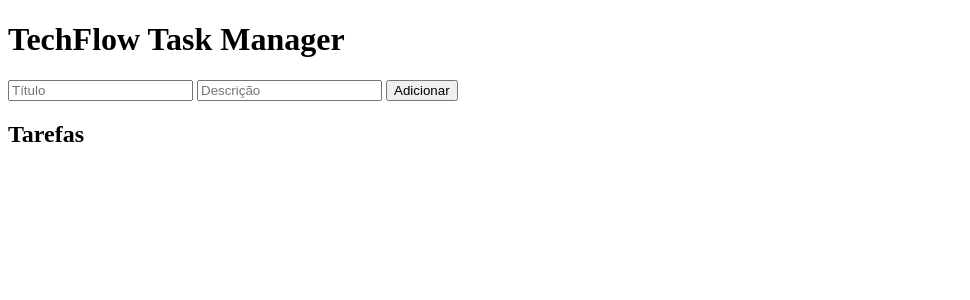
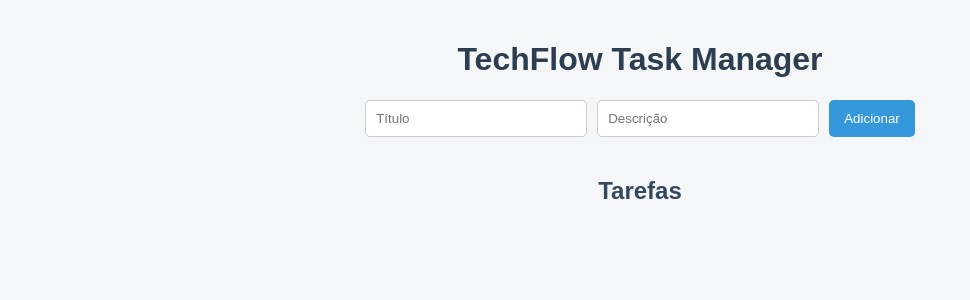
Before and after one commit to PedroVitor86/Trabalho-Construindo-um-Projeto-gil-no-GitHub-, a Flask app: page / in a window 1280 px wide. Shown: the top 300 px of the page, without its empty margins (0-970 px from the left). Run offline with Flask 3, Linux system fonts and the light colour scheme; data that the repository does not hold is empty.

Commit message:
feat: estilizando a home page

```diff
--- a/techflow-taskmanager-project/src/templates/index.html
+++ b/techflow-taskmanager-project/src/templates/index.html
@@ -3,6 +3,79 @@
 <head>
   <meta charset="utf-8"/>
   <title>TechFlow Task Manager</title>
+  <style>
+    body {
+      font-family: Arial, sans-serif;
+      background-color: #f4f6f8;
+      margin: 0;
+      padding: 20px;
+    }
+
+    h1 {
+      color: #2c3e50;
+      text-align: center;
+    }
+
+    form {
+      margin-bottom: 20px;
+      display: flex;
+      gap: 10px;
+      justify-content: center;
+    }
+
+    input {
+      padding: 10px;
+      border: 1px solid #ccc;
+      border-radius: 5px;
+      width: 200px;
+    }
+
+    button {
+      padding: 10px 15px;
+      background-color: #3498db;
+      color: white;
+      border: none;
+      border-radius: 5px;
+      cursor: pointer;
+    }
+
+    button:hover {
+      background-color: #2980b9;
+    }
+
+    h2 {
+      color: #34495e;
+      margin-top: 40px;
+      text-align: center;
+    }
+
+    ul {
+      list-style: none;
+      padding: 0;
+      max-width: 600px;
+      margin: auto;
+    }
+
+    li {
+      background-color: white;
+      padding: 15px;
+      margin-bottom: 10px;
+      border-radius: 8px;
+      box-shadow: 0 2px 5px rgba(0,0,0,0.1);
+      display: flex;
+      justify-content: space-between;
+      align-items: center;
+    }
+
+    li strong {
+      color: #27ae60;
+      margin-right: 10px;
+    }
+
+    li form {
+      margin-left: 10px;
+    }
+  </style>
 </head>
 <body>
   <h1>TechFlow Task Manager</h1>
@@ -11,13 +84,22 @@
     <input name="description" placeholder="Descrição"/>
     <button type="submit">Adicionar</button>
   </form>
+
   <h2>Tarefas</h2>
-   <ul>
+  <ul>
     {% for t in tasks %}
       <li>
-        <strong>[{{ t['status'] }}]</strong> {{ t['title'] }} - {{ t['description'] }}
-        <form style="display:inline" action="/task/{{ t['id'] }}/toggle" method="post"><button>Toggle</button></form>
-        <form style="display:inline" action="/task/{{ t['id'] }}/delete" method="post"><button>Deletar</button></form>
+        <div>
+          <strong>[{{ t['status'] }}]</strong> {{ t['title'] }} - {{ t['description'] }}
+        </div>
+        <div>
+          <form style="display:inline" action="/task/{{ t['id'] }}/toggle" method="post">
+            <button>Toggle</button>
+          </form>
+          <form style="display:inline" action="/task/{{ t['id'] }}/delete" method="post">
+            <button>Deletar</button>
+          </form>
+        </div>
       </li>
     {% endfor %}
   </ul>
```
Also changed, not shown: techflow-taskmanager-project/tasks.db.
